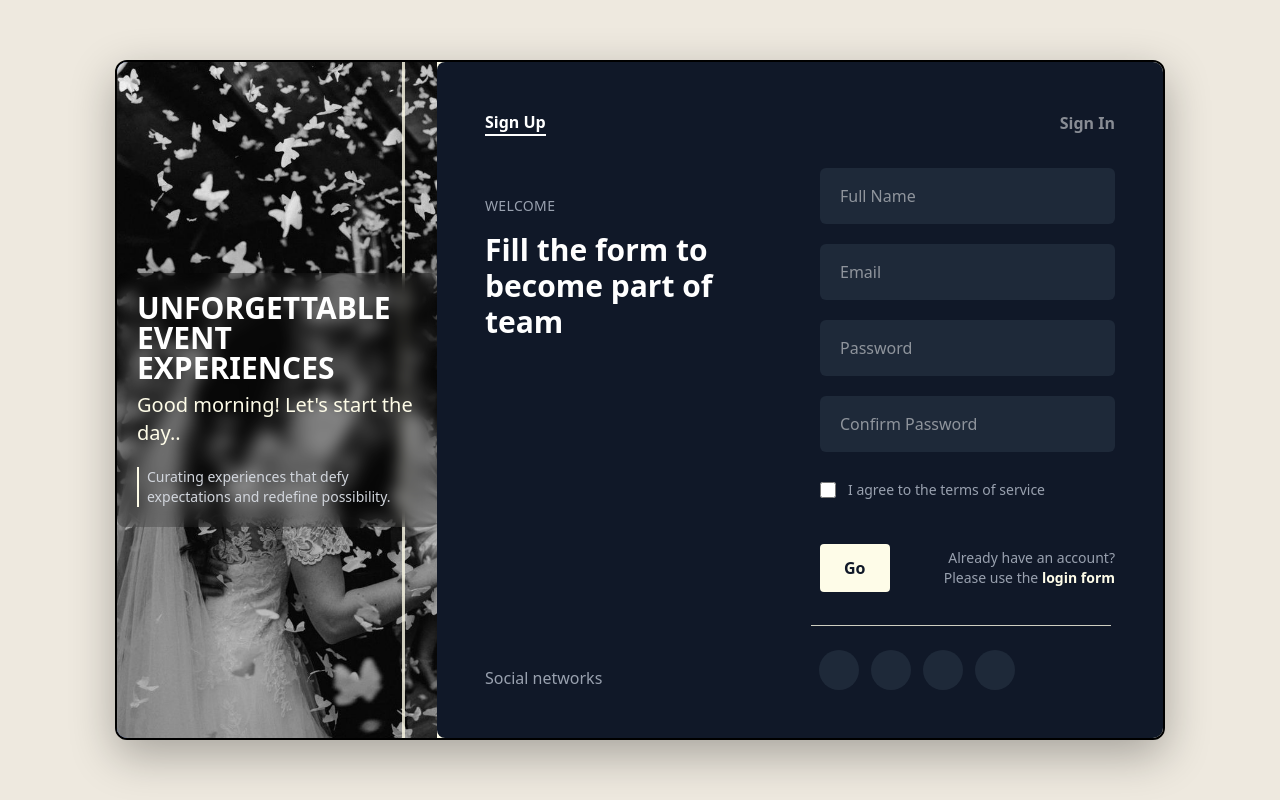
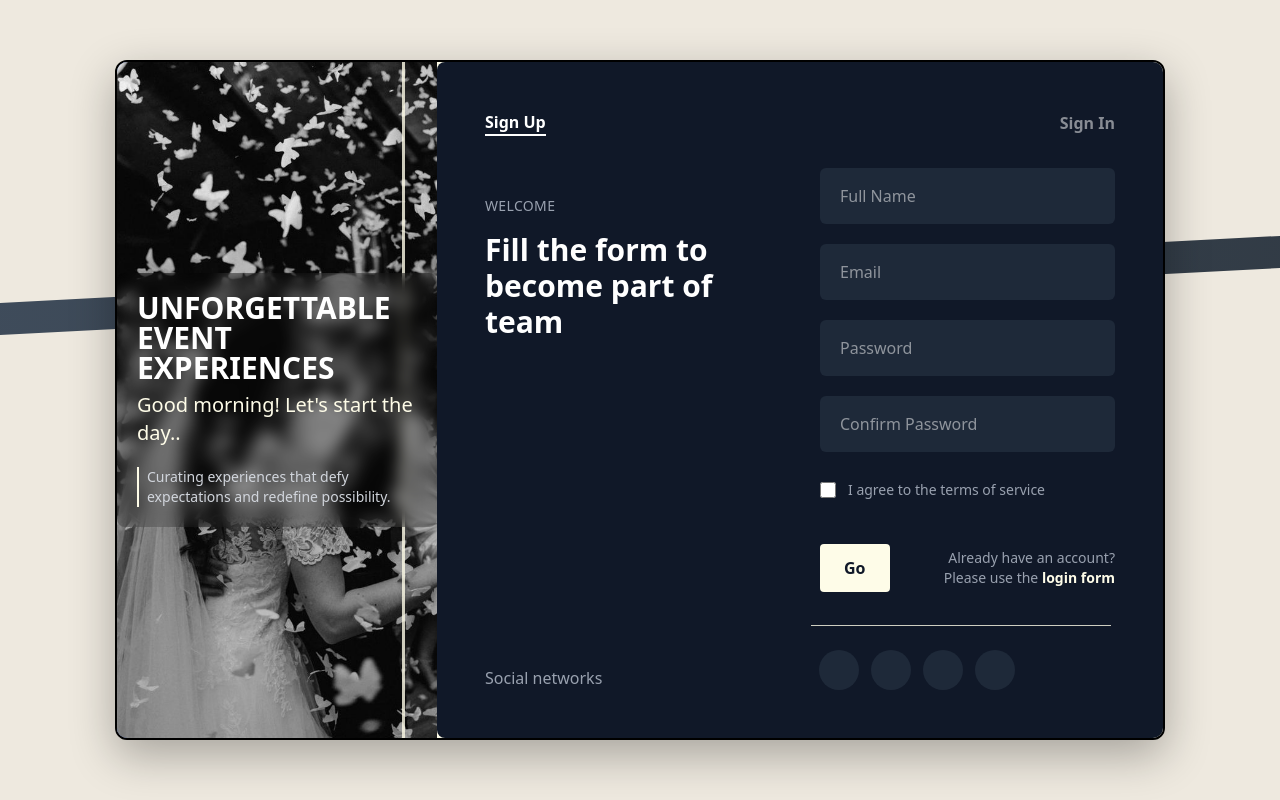
Before and after one commit to yashodha-gunawardana/RAD-coursework-FE, a React (Vite) app: page / in a window 1280 px wide. Built offline with nearby package versions, Linux system fonts and the light colour scheme.

Commit message:
this creates a large dark blue curved wave near the top of the screen

```diff
--- a/src/pages/LoginRegister.tsx
+++ b/src/pages/LoginRegister.tsx
@@ -137,6 +137,9 @@ export default function LoginRegister() {
 
         {/* background waves */}
         <div className="absolute inset-0 bg-[#EEE9DF] z-0"></div>
+        <div className="absolute top-1/3 -left-20 w-[120%] h-8
+                        bg-gradient-to-r from-[#2C3B4D] to-[#1B2632]
+                        rounded-full opacity-90 z-10 transform -rotate-3"></div>
 
 
         {/* card container */}
```
